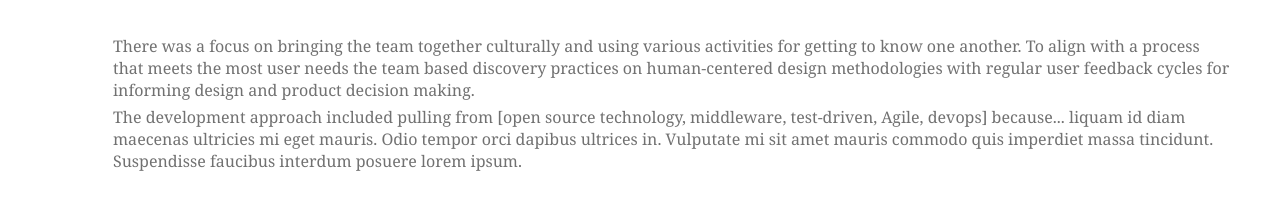
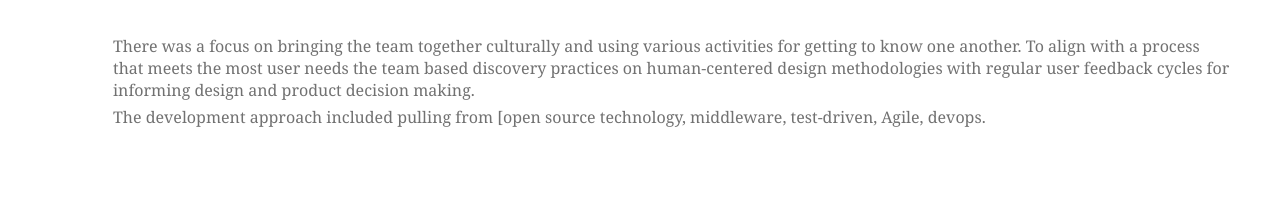
Before and after one commit to openpracticelibrary/opl-fe, a React (Create React App) app: page /about in a window 1280 px wide. Shown: the part 1985-2184 px from the top of the page. Built offline with nearby package versions, Linux system fonts and the light colour scheme; no server answers; the HTML template or start-up script is replaced by a standard one.

Commit message:
fix(snapshot): slight layout changes

```diff
--- a/src/components/About/Feedback.js
+++ b/src/components/About/Feedback.js
@@ -11,7 +11,6 @@ import { ArrowRightIcon } from "../../assets/icons";
 
 const Feedback = () => (
   <Box
-    display=""
     width={1}
     height="25rem"
     px={4}
--- a/src/components/About/ProductTeam.js
+++ b/src/components/About/ProductTeam.js
@@ -42,7 +42,7 @@ const ProductTeam = () => (
       variant={"body1"}
       gutterBottom
     >
-      The development approach included pulling from [open source technology, middleware, test-driven, Agile, devops] because... liquam id diam maecenas ultricies mi eget mauris. Odio tempor orci dapibus ultrices in. Vulputate mi sit amet mauris commodo quis imperdiet massa tincidunt. Suspendisse faucibus interdum posuere lorem ipsum.
+      The development approach included pulling from [open source technology, middleware, test-driven, Agile, devops.
     </Typography>
   </Box>
 );
```
Also changed, not shown: 1 other file (tests, documents, lock files or other folders).
